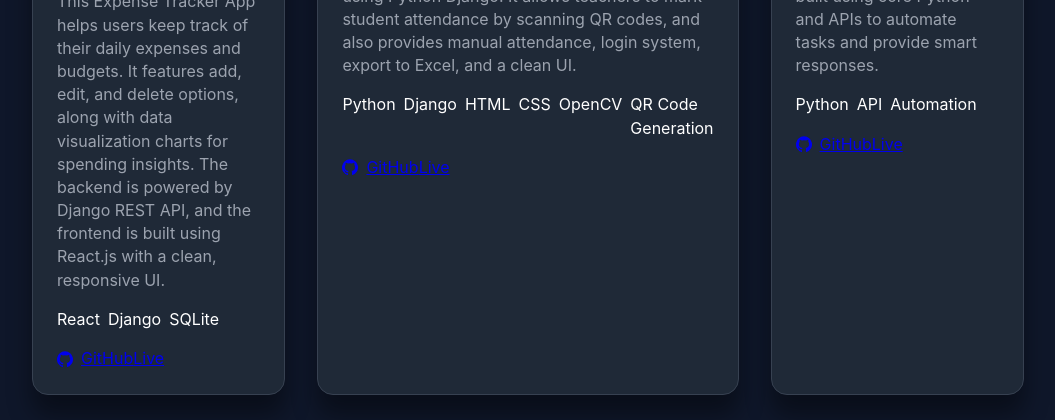
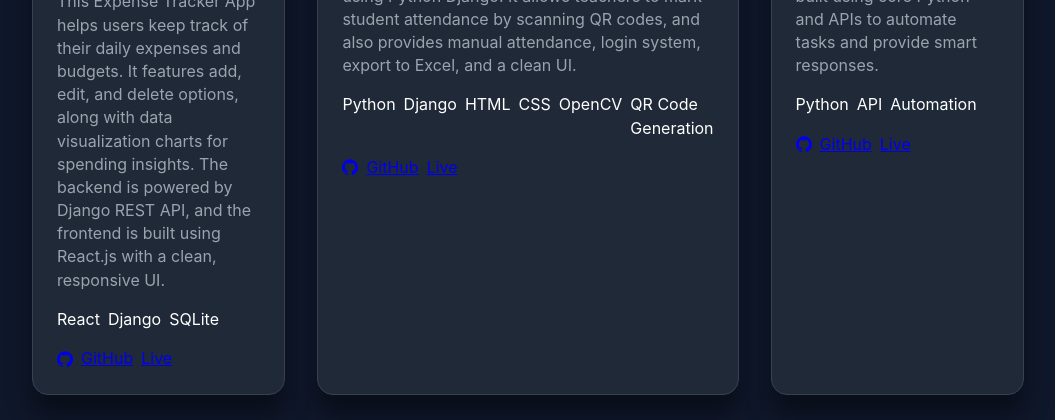
Before and after one commit to Dev-Rahul07/Rahul-Pandit, a React (Create React App) app: page / in a window 1280 px wide. Shown: the part 2640-3060 px from the top of the page, without its empty margins (112-1167 px from the left). Built offline with nearby package versions, Linux system fonts and the light colour scheme.

Commit message:
Update ProjectsCard.jsx

```diff
--- a/src/components/ProjectsCard.jsx
+++ b/src/components/ProjectsCard.jsx
@@ -2,7 +2,10 @@ import { Github } from "./Icons";
 
 const ProjectCard = ({ project }) => (
   <div className="project-card p-4 bg-gray-900 rounded-lg shadow-md hover:shadow-xl transition-shadow duration-300">
+    {/* Title */}
     <h3 className="text-2xl font-bold text-white mb-2">{project.title}</h3>
+
+    {/* Description */}
     <p className="text-gray-400 mb-4">{project.description}</p>
 
     {/* Tech tags */}
@@ -19,6 +22,7 @@ const ProjectCard = ({ project }) => (
 
     {/* Links */}
     <div className="flex flex-wrap gap-4">
+      {/* GitHub */}
       {project.githubUrl && (
         <a
           href={project.githubUrl}
@@ -30,13 +34,17 @@ const ProjectCard = ({ project }) => (
           <span className="hover:underline">GitHub</span>
         </a>
       )}
+
+      {/* Live */}
       {project.deployUrl && (
         <a
           href={project.deployUrl}
           target="_blank"
           rel="noopener noreferrer"
-          className="flex items-center gap-6 px-4 py-2 bg-green-600 text-white rounded hover:bg-green-700 transition-all duration-200"
+          className="flex items-center gap-2 px-4 py-2 bg-green-600 text-white rounded hover:bg-green-700 transition-all duration-200"
         >
+          {/* Optional placeholder for alignment */}
+          <span className="w-5 h-5 inline-block"></span>
           <span className="hover:underline">Live</span>
         </a>
       )}
```
